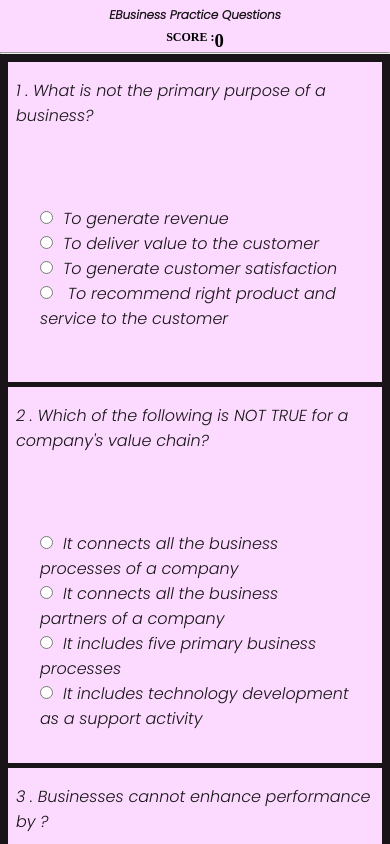
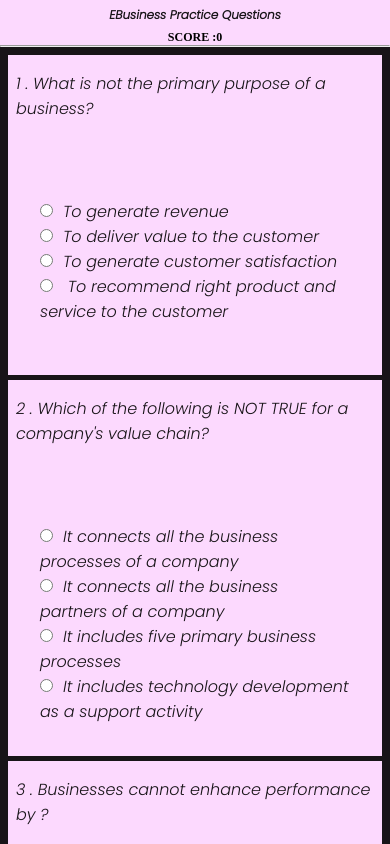
Before and after one commit to Anshuman1013/Ebusiness-Website, a plain HTML site: page index.html in a window 390 px wide. Shown: the top 844 px of the page. Drawn offline with Linux system fonts and the light colour scheme.

Commit message:
Update styles.css

```diff
--- a/styles.css
+++ b/styles.css
@@ -101,4 +101,7 @@ input[type="radio"]{
           #Score{
         font-size: 12px;
     }
+      #score{
+          font-size : 12px;
+      }
   }
```
